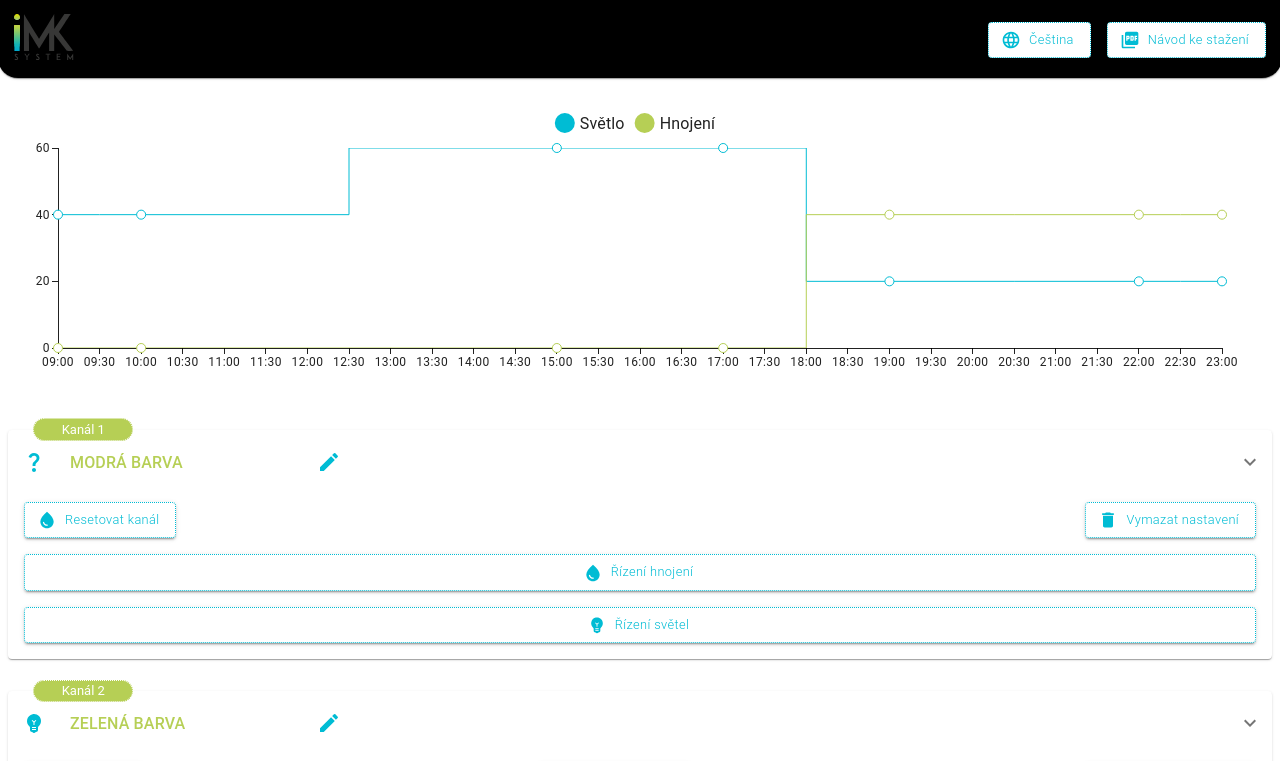
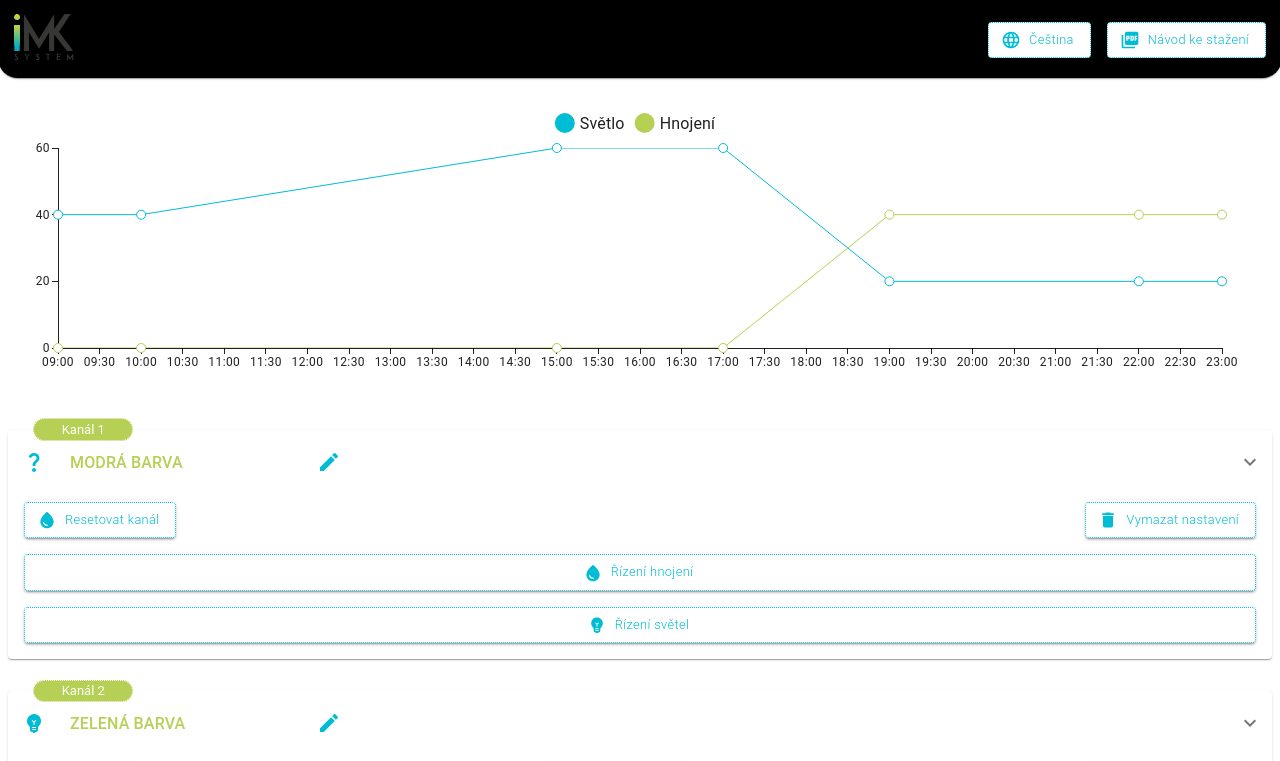
Before and after one commit to Vojtaner/IMKS, a React (Vite) app in the folder imks/: page / in a window 1280 px wide. Shown: the top 761 px of the page. Built offline with nearby package versions, Linux system fonts and the light colour scheme.

Commit message:
almost finished functionality graph, sliders but

```diff
--- a/imks/components/channels/ChannelAccordion.tsx
+++ b/imks/components/channels/ChannelAccordion.tsx
@@ -9,7 +9,7 @@ import { ExpandMoreButton } from "./channelHeader/ExpandMoreButton";
 import { LightSettingsList } from "./channelBody/light/LightSettingsList";
 import { FertilizeSettingForm } from "./channelBody/fertilize/FertilizeSettingForm";
 import { ChannelActionTypeChoice } from "./channelBody/notSelected/ChannelActionTypeChoice";
-import { getAppState, useAppSelector } from "../../store/storeRedux";
+import { useAppSelector } from "../../store/storeRedux";
 import {
   selectChannelActionType,
   selectChannelExpanded,
@@ -34,8 +34,6 @@ export function ChannelAccordion(props: { channelId: number }) {
   const channelTitle = useAppSelector((state) =>
     selectChannelTitle(state, props.channelId)
   );
-
-  console.log({ state: getAppState() });
 
   return (
     <Accordion
--- a/imks/components/channels/DuplicateIcon.tsx
+++ b/imks/components/channels/DuplicateIcon.tsx
@@ -7,11 +7,11 @@ import { useSliderActionsContext } from "../../contextAPI/sliderActionsContext";
 export const SliderDuplicateIcon = () => {
   const isExtraSmallScreen = useMediaQuery(imksTheme.breakpoints.up("xs"));
   const {
-    actions: { duplicateSliderBySliderId },
+    actions: { duplicateSlider },
   } = useSliderActionsContext();
 
   return (
-    <IconButton aria-label="delete" onClick={duplicateSliderBySliderId}>
+    <IconButton aria-label="delete" onClick={duplicateSlider}>
       <SubdirectoryArrowLeftIcon
         fontSize={isExtraSmallScreen ? "small" : "large"}
         sx={{
--- a/imks/components/channels/channelBody/light/LightSlider.tsx
+++ b/imks/components/channels/channelBody/light/LightSlider.tsx
@@ -3,10 +3,8 @@ import SliderWithInput from "../../../app/SliderWithInput";
 
 export function LightSlider() {
   const {
-    actions: {
-      updateSliderIntensity,
-      data: { sliderIntensity },
-    },
+    actions: { updateSliderIntensity },
+    data: { sliderIntensity },
   } = useSliderActionsContext();
 
   return (
--- a/imks/components/channels/channelBody/light/TimeInput.tsx
+++ b/imks/components/channels/channelBody/light/TimeInput.tsx
@@ -3,11 +3,39 @@ import { AdapterDayjs } from "@mui/x-date-pickers/AdapterDayjs";
 import { renderTimeViewClock } from "@mui/x-date-pickers/timeViewRenderers";
 import { TimePicker } from "@mui/x-date-pickers/TimePicker";
 import { useSliderActionsContext } from "../../../../contextAPI/sliderActionsContext";
+import { useState } from "react";
+import dayjs, { Dayjs } from "dayjs";
+
+const getParsedTime = (time: string | undefined) => {
+  if (!time) return;
+  const hours = time && parseInt(time && time.split(":")[0], 10);
+  const minutes = time && parseInt(time && time.split(":")[1], 10);
+
+  if (typeof hours === "number" && typeof minutes === "number") {
+    const dateWithTime = dayjs()
+      .set("hour", hours)
+      .set("minute", minutes)
+      .set("second", 0)
+      .set("millisecond", 0);
+    return dateWithTime;
+  }
+};
 
 export const TimeInput = () => {
   const {
     actions: { updateSliderTime },
+    data: { sliderTime },
   } = useSliderActionsContext();
+
+  const [time, setTime] = useState<Dayjs | undefined>(
+    getParsedTime(sliderTime)
+  );
+
+  const handleChangeTime = (time: string) => {
+    const parsedTime = getParsedTime(time);
+    setTime(parsedTime);
+    console.log(time);
+  };
 
   return (
     <LocalizationProvider dateAdapter={AdapterDayjs}>
@@ -18,10 +46,14 @@ export const TimeInput = () => {
           minutes: renderTimeViewClock,
           seconds: renderTimeViewClock,
         }}
+        value={time}
         ampm={false}
         sx={{ maxWidth: "130px" }}
         onChange={(event) => {
-          return event && updateSliderTime(event.toDate());
+          if (!event) return;
+          const timeString = `${event.hour()}:${event.minute()}`;
+          handleChangeTime(timeString);
+          updateSliderTime(timeString);
         }}
       />
     </LocalizationProvider>
--- a/imks/components/diagram/LightChart.tsx
+++ b/imks/components/diagram/LightChart.tsx
@@ -20,7 +20,7 @@ const LightChart = (props: {
       ([id, { color, legendTitle, series }]) => {
         return {
           data: series,
-          curve: "step",
+          curve: "linear",
           color,
           // zde dát pryč očekávaný null parametr jen na number
           valueFormatter: (value: number | null) => {
--- a/imks/contextAPI/sliderActionsContext.tsx
+++ b/imks/contextAPI/sliderActionsContext.tsx
@@ -6,10 +6,10 @@ export type SliderActionType = {
     duplicateSlider: () => void;
     addNewSlider: () => void;
     deleteSlider: () => void;
-    updateSliderTime: (time: Date) => void;
+    updateSliderTime: (time: string) => void;
     updateSliderIntensity: (intensity: number) => void;
-    data: { sliderTime?: string; sliderIntensity?: number };
   };
+  data: { sliderTime?: string; sliderIntensity?: number };
 };
 
 export const SliderActionContext = createContext<SliderActionType | undefined>(
--- a/imks/entity/entity.tsx
+++ b/imks/entity/entity.tsx
@@ -30,7 +30,7 @@ export type SliderData = { sliderId: number; intensity: number; time: string };
 
 export type FertilizeFormType = {
   channelActionType: ChannelActionType.Fertilize;
-  time: Date;
+  time: string;
   fertilizerAmount: number;
   calibrationCoeficient: number;
   fertilizeCalendar: FertilizeCalendar;
--- a/imks/hooks/sliderHooks.ts
+++ b/imks/hooks/sliderHooks.ts
@@ -1,8 +1,4 @@
-import {
-  getAppState,
-  useAppDispatch,
-  useAppSelector,
-} from "../store/storeRedux";
+import { useAppDispatch, useAppSelector } from "../store/storeRedux";
 
 import { SliderActionType } from "../contextAPI/sliderActionsContext";
 import {
@@ -61,8 +57,8 @@ export const useSliderActions = (
       deleteSlider,
       updateSliderTime,
       updateSliderIntensity,
-      data: { sliderTime, sliderIntensity },
     },
+    data: { sliderTime, sliderIntensity },
   };
 };
 
--- a/imks/store/slices/channelsSlice.ts
+++ b/imks/store/slices/channelsSlice.ts
@@ -16,14 +16,14 @@ const initialLightSettings: LightFormType = {
   allIds: [1, 2],
   lastIncrementedId: 2,
   slidersData: {
-    1: { sliderId: 1, intensity: 20, time: new Date() },
-    2: { sliderId: 2, intensity: 20, time: new Date() },
+    1: { sliderId: 1, intensity: 20, time: "10:00" },
+    2: { sliderId: 2, intensity: 20, time: "19:00" },
   },
 };
 
 const initialFertilizeSettings: FertilizeFormType = {
   channelActionType: ChannelActionType.Fertilize,
-  time: new Date(),
+  time: "9:00",
   fertilizerAmount: 20,
   calibrationCoeficient: 2,
   fertilizeCalendar: {
@@ -125,8 +125,8 @@ const channelsSlice = createSlice({
         state[channelId].allIds.push(newIncrementedId);
         state[channelId].lastIncrementedId = newIncrementedId;
         state[channelId].slidersData[newIncrementedId] = {
-          intensity: 0,
-          time: new Date(),
+          intensity: 50,
+          time: "12:00",
           sliderId: newIncrementedId,
         };
       }
@@ -136,7 +136,7 @@ const channelsSlice = createSlice({
       action: PayloadAction<{
         channelId: number;
         sliderId: number;
-        time: Date;
+        time: string;
       }>
     ) {
       const { channelId, sliderId, time } = action.payload;
```
